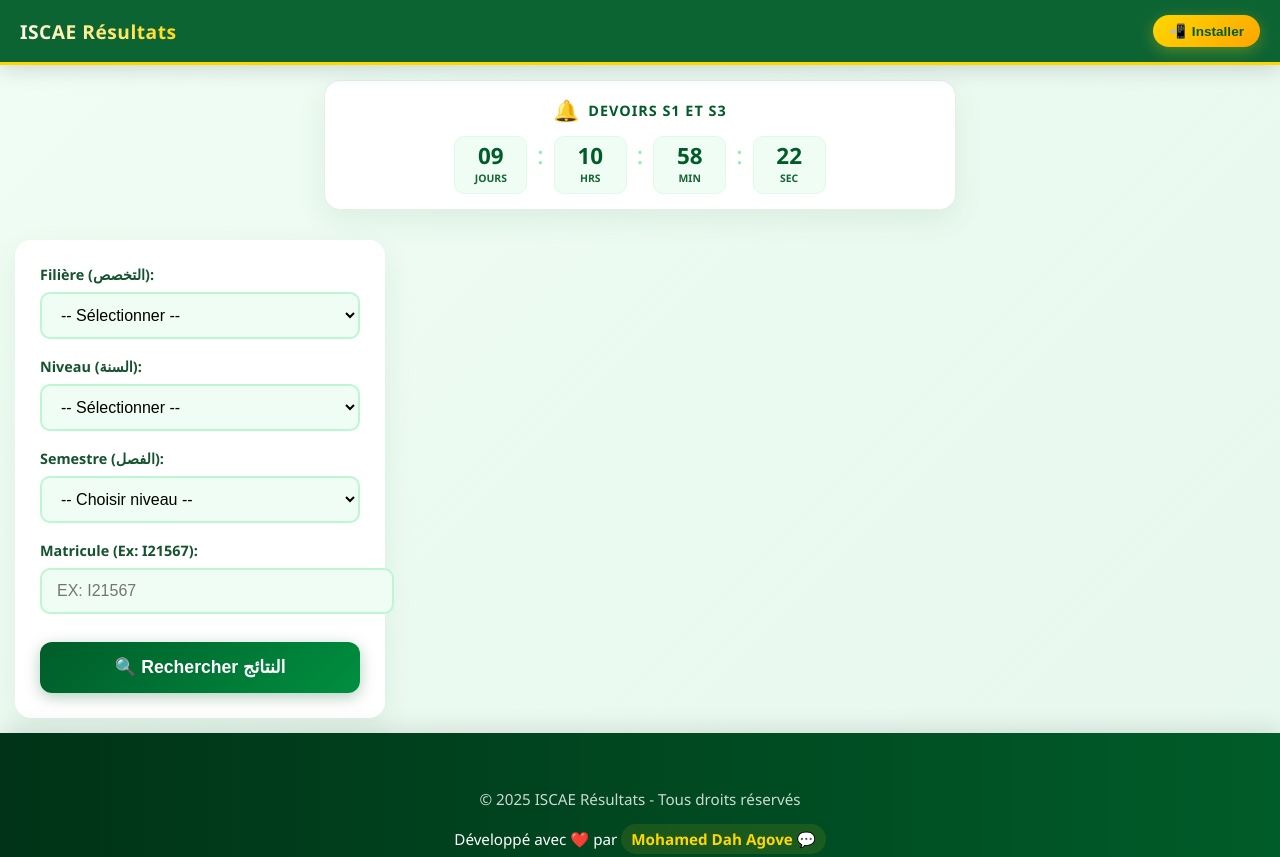
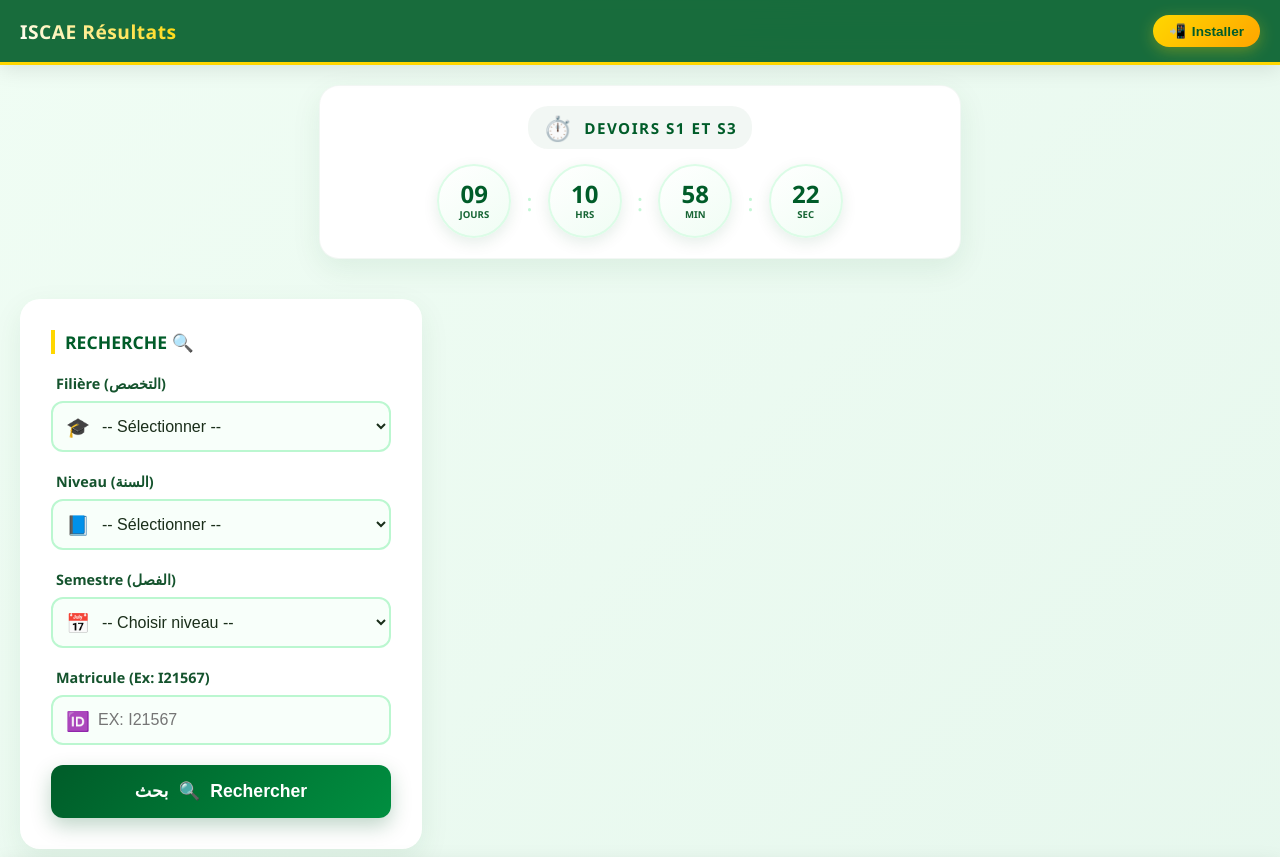
Before and after one commit to agwfmhmd-max/Resultat-ISCAE, a plain HTML site: page index.html in a window 1280 px wide. Shown: the top 857 px of the page. Drawn offline with Linux system fonts and the light colour scheme; a script that the page names is missing.

Commit message:
Add files via upload

```diff
--- a/index.html
+++ b/index.html
@@ -20,14 +20,13 @@
 
     <style>
         :root {
-            /* GREEN THEME VARIABLES 💚 */
             --primary: #005C29;       /* Deep Green */
             --primary-light: #008f40; /* Lighter Green */
             --secondary: #FFD700;     /* Gold */
-            --bg-gradient: linear-gradient(135deg, #f0fdf4 0%, #e6f7ed 100%); /* Very light green tinted bg */
+            --bg-gradient: linear-gradient(135deg, #f0fdf4 0%, #e6f7ed 100%);
             --text: #1a2e1a;
             --card-shadow: 0 10px 30px rgba(0, 92, 41, 0.08);
-            --radius: 16px;
+            --radius: 20px;
         }
 
         body {
@@ -42,13 +41,13 @@
             -webkit-tap-highlight-color: transparent;
         }
 
-        /* Header */
+        /* Modern Header */
         header {
-            background: rgba(0, 92, 41, 0.95); /* Green glass */
-            backdrop-filter: blur(10px);
+            background: rgba(0, 92, 41, 0.9);
+            backdrop-filter: blur(12px);
             color: white;
             padding: 15px 20px;
-            box-shadow: 0 4px 20px rgba(0,0,0,0.15);
+            box-shadow: 0 4px 20px rgba(0,0,0,0.1);
             border-bottom: 3px solid var(--secondary);
             z-index: 1000;
             position: sticky;
@@ -69,7 +68,7 @@
 
         .install-btn {
             background: linear-gradient(135deg, var(--secondary), #FFA500);
-            color: #005C29; /* Green text */
+            color: #005C29;
             border: none;
             padding: 8px 16px;
             border-radius: 50px;
@@ -84,87 +83,139 @@
         }
         .install-btn:active { transform: scale(0.95); }
 
-        /* Countdown */
+        /* --- MODERN COUNTDOWN --- */
         .countdown-container {
             background: white;
-            margin: 15px auto;
+            margin: 20px auto;
             max-width: 95%;
             width: 600px;
             border-radius: var(--radius);
-            padding: 15px;
+            padding: 20px;
             display: flex;
             flex-direction: column;
             align-items: center;
             position: relative;
             box-shadow: var(--card-shadow);
-            border: 1px solid rgba(0, 92, 41, 0.1);
-            animation: slideDown 0.5s ease;
+            border: 1px solid rgba(0, 92, 41, 0.05);
+            animation: slideDown 0.6s cubic-bezier(0.2, 0.8, 0.2, 1);
         }
-        @keyframes slideDown { from { transform: translateY(-20px); opacity: 0; } to { transform: translateY(0); opacity: 1; } }
+        @keyframes slideDown { from { transform: translateY(-30px); opacity: 0; } to { transform: translateY(0); opacity: 1; } }
 
         .countdown-header {
             display: flex;
             align-items: center;
-            gap: 8px;
-            margin-bottom: 12px;
+            gap: 10px;
+            margin-bottom: 15px;
             color: var(--primary);
             font-weight: 800;
-            font-size: 0.9rem;
+            font-size: 0.95rem;
             text-transform: uppercase;
-            letter-spacing: 1px;
+            letter-spacing: 1.5px;
+            background: rgba(0, 92, 41, 0.05);
+            padding: 5px 15px;
+            border-radius: 20px;
         }
 
-        .countdown-timer { display: flex; gap: 10px; direction: ltr; }
-        .time-block { display: flex; flex-direction: column; align-items: center; background: #f0fdf4; padding: 8px; border-radius: 10px; min-width: 55px; border: 1px solid #dcfce7; }
-        .time-value { color: var(--primary); font-size: 1.4rem; font-weight: 800; line-height: 1; }
-        .time-label { font-size: 0.65rem; color: #166534; margin-top: 4px; font-weight: 600; text-transform: uppercase; }
-        .separator { font-size: 1.5rem; color: #86efac; font-weight: 300; margin-top: 2px; }
+        .countdown-timer { display: flex; gap: 15px; direction: ltr; align-items: center; }
 
-        /* Layout */
-        .container { display: flex; flex-grow: 1; max-width: 1400px; margin: 0 auto; width: 100%; padding: 15px; gap: 20px; }
-        .sidebar { width: 320px; background: white; padding: 25px; border-radius: var(--radius); box-shadow: var(--card-shadow); height: fit-content; position: sticky; top: 90px; }
+        .time-block {
+            display: flex;
+            flex-direction: column;
+            align-items: center;
+            justify-content: center;
+            background: linear-gradient(145deg, #ffffff, #f0fdf4);
+            width: 70px;
+            height: 70px;
+            border-radius: 50%;
+            border: 2px solid #dcfce7;
+            box-shadow: 0 5px 15px rgba(0, 92, 41, 0.1);
+            transition: transform 0.3s ease;
+        }
+        .time-block:hover { transform: translateY(-5px); border-color: var(--secondary); }
 
-        .form-group { margin-bottom: 18px; }
-        label { display: block; margin-bottom: 8px; font-weight: 700; color: #14532d; font-size: 0.9rem; }
-        select, input { width: 100%; padding: 12px 15px; border: 2px solid #bbf7d0; border-radius: 10px; font-size: 1rem; background: #f0fdf4; transition: 0.3s; outline: none; }
-        select:focus, input:focus { border-color: var(--primary); background: white; box-shadow: 0 0 0 3px rgba(0, 92, 41, 0.1); }
+        .time-value { color: var(--primary); font-size: 1.5rem; font-weight: 800; line-height: 1; }
+        .time-label { font-size: 0.6rem; color: #166534; margin-top: 2px; font-weight: 700; text-transform: uppercase; }
+        .separator { font-size: 1.5rem; color: #86efac; font-weight: 300; animation: pulse 1s infinite; }
+        @keyframes pulse { 0% { opacity: 0.5; } 50% { opacity: 1; } 100% { opacity: 0.5; } }
 
-        button.search-btn { width: 100%; padding: 15px; background: linear-gradient(135deg, var(--primary), var(--primary-light)); color: white; border: none; border-radius: 12px; cursor: pointer; font-size: 1.1rem; font-weight: bold; margin-top: 10px; box-shadow: 0 4px 15px rgba(0, 92, 41, 0.3); transition: all 0.3s; }
-        button.search-btn:hover { transform: translateY(-2px); box-shadow: 0 6px 20px rgba(0, 92, 41, 0.4); }
+        /* --- LAYOUT & FORM --- */
+        .container { display: flex; flex-grow: 1; max-width: 1400px; margin: 0 auto; width: 100%; padding: 20px; gap: 25px; }
+
+        .sidebar {
+            width: 340px;
+            background: white;
+            padding: 30px;
+            border-radius: var(--radius);
+            box-shadow: var(--card-shadow);
+            height: fit-content;
+            position: sticky;
+            top: 90px;
+            border: 1px solid rgba(255,255,255,0.5);
+        }
+
+        .form-title {
+            font-size: 1.1rem;
+            color: var(--primary);
+            margin-bottom: 20px;
+            font-weight: 800;
+            border-left: 4px solid var(--secondary);
+            padding-left: 10px;
+            text-transform: uppercase;
+        }
+
+        .form-group { margin-bottom: 20px; }
+        label { display: block; margin-bottom: 8px; font-weight: 700; color: #14532d; font-size: 0.9rem; margin-left: 5px; }
+
+        .input-wrapper { position: relative; display: flex; align-items: center; }
+        .input-icon { position: absolute; left: 15px; font-size: 1.2rem; color: var(--primary); z-index: 10; pointer-events: none; }
+
+        select, input {
+            width: 100%;
+            padding: 14px 15px 14px 45px;
+            border: 2px solid #bbf7d0;
+            border-radius: 12px;
+            font-size: 1rem;
+            background: #f8fffa;
+            transition: all 0.3s ease;
+            outline: none;
+            color: var(--text);
+            font-weight: 500;
+        }
+        select:hover, input:hover { border-color: #86efac; }
+        select:focus, input:focus { border-color: var(--primary); background: white; box-shadow: 0 0 0 4px rgba(0, 92, 41, 0.1); }
+
+        button.search-btn {
+            width: 100%;
+            padding: 16px;
+            background: linear-gradient(135deg, var(--primary), var(--primary-light));
+            color: white;
+            border: none;
+            border-radius: 12px;
+            cursor: pointer;
+            font-size: 1.1rem;
+            font-weight: bold;
+            margin-top: 10px;
+            box-shadow: 0 8px 20px rgba(0, 92, 41, 0.25);
+            transition: all 0.3s;
+            display: flex;
+            align-items: center;
+            justify-content: center;
+            gap: 10px;
+        }
+        button.search-btn:hover { transform: translateY(-2px); box-shadow: 0 10px 25px rgba(0, 92, 41, 0.35); }
+        button.search-btn:active { transform: scale(0.98); }
 
         .main-content { flex-grow: 1; display: flex; flex-direction: column; align-items: center; }
 
-        /* Transcript Card */
-        .transcript-card { background: white; width: 100%; max-width: 850px; padding: 30px; box-shadow: var(--card-shadow); border-radius: var(--radius); display: none; position: relative; animation: popIn 0.5s cubic-bezier(0.165, 0.84, 0.44, 1); z-index: 10; }
+        .transcript-card { background: white; width: 100%; max-width: 850px; padding: 30px; box-shadow: var(--card-shadow); border-radius: var(--radius); display: none; position: relative; animation: popIn 0.5s cubic-bezier(0.165, 0.84, 0.44, 1); z-index: 10; border-top: 6px solid var(--primary); }
 
         .student-header { display: flex; justify-content: space-between; border-bottom: 2px solid #f0fdf4; padding-bottom: 20px; margin-bottom: 25px; flex-wrap: wrap; gap: 15px; }
         .student-info h2 { margin: 0; color: var(--primary); font-size: 1.6rem; font-weight: 800; }
         .matricule-badge { background: #dcfce7; color: #14532d; padding: 5px 12px; border-radius: 6px; font-size: 0.9rem; font-weight: 600; display: inline-block; margin-top: 5px; }
 
-        /* MOVING NOTE STYLES */
-        .ticker-wrap {
-            overflow: hidden;
-            background-color: #fffbeb;
-            border: 1px solid #fcd34d;
-            border-radius: 8px;
-            padding: 12px 0;
-            margin-bottom: 20px;
-            white-space: nowrap;
-            width: 100%;
-            box-sizing: border-box;
-            color: #92400e;
-        }
-        .ticker-content {
-            display: inline-block;
-            padding-left: 100%;
-            animation: ticker 20s linear infinite;
-            font-weight: 700;
-            font-size: 0.95rem;
-        }
-        @keyframes ticker {
-            0% { transform: translate3d(0, 0, 0); }
-            100% { transform: translate3d(-100%, 0, 0); }
-        }
+        .ticker-wrap { overflow: hidden; background-color: #fffbeb; border: 1px solid #fcd34d; border-radius: 8px; padding: 12px 0; margin-bottom: 20px; white-space: nowrap; width: 100%; box-sizing: border-box; color: #92400e; }
+        .ticker-content { display: inline-block; padding-left: 100%; animation: ticker 25s linear infinite; font-weight: 700; font-size: 0.95rem; }
+        @keyframes ticker { to { transform: translate3d(-100%, 0, 0); } }
 
         .table-wrapper { overflow-x: auto; border-radius: 12px; border: 1px solid #dcfce7; box-shadow: 0 2px 10px rgba(0,0,0,0.02); }
         .transcript-table { width: 100%; border-collapse: collapse; min-width: 600px; }
@@ -189,21 +240,11 @@
         .palmares-table td { padding: 10px; border-bottom: 1px solid #dcfce7; }
         .rank-medal { font-size: 1.2rem; margin-right: 5px; }
 
-        /* Footer */
-        footer {
-            margin-top: auto;
-            background: linear-gradient(to right, #003317, #005C29); /* Dark Green Gradient */
-            color: white;
-            text-align: center;
-            padding: 40px 20px;
-            font-size: 0.95rem;
-            position: relative;
-            box-shadow: 0 -5px 20px rgba(0,0,0,0.1);
-        }
+        footer { margin-top: auto; background: linear-gradient(to right, #003317, #005C29); color: white; text-align: center; padding: 40px 20px; font-size: 0.95rem; position: relative; box-shadow: 0 -5px 20px rgba(0,0,0,0.1); }
         .dev-link { color: var(--secondary); text-decoration: none; font-weight: 800; display: inline-flex; align-items: center; gap: 5px; padding: 5px 10px; border-radius: 20px; background: rgba(255, 215, 0, 0.1); transition: all 0.3s ease; }
         .dev-link:hover { background: var(--secondary); color: #005C29; transform: scale(1.05); }
 
-        /* Celebration */
+        /* Celebration & Animations */
         .confetti-flower { position: fixed; top: -50px; z-index: 9999; pointer-events: none; animation: fallDown linear forwards; font-size: 25px; }
         .confetti-heart { position: fixed; bottom: -50px; z-index: 9999; pointer-events: none; animation: riseUp linear forwards; font-size: 25px; }
 
@@ -217,7 +258,7 @@
             100% { transform: translateY(-110vh) scale(1) translateX(20px); opacity: 0; }
         }
 
-        .congrats-popup { position: fixed; top: 50%; left: 50%; transform: translate(-50%, -50%) scale(0); background: rgba(255, 255, 255, 0.95); backdrop-filter: blur(10px); padding: 30px 50px; border-radius: 30px; box-shadow: 0 20px 60px rgba(0,0,0,0.3); border: 4px solid var(--secondary); z-index: 10000; text-align: center; display: none; width: 80%; max-width: 400px; }
+        .congrats-popup { position: fixed; top: 50%; left: 50%; transform: translate(-50%, -50%) scale(0); background: rgba(255, 255, 255, 0.98); backdrop-filter: blur(10px); padding: 30px 40px; border-radius: 30px; box-shadow: 0 20px 60px rgba(0,0,0,0.3); border: 4px solid var(--secondary); z-index: 10000; text-align: center; display: none; width: 85%; max-width: 420px; }
         @keyframes popIn { 0% { opacity: 0; transform: scale(0.9); } 100% { opacity: 1; transform: scale(1); } }
 
         @media (max-width: 900px) {
@@ -225,7 +266,9 @@
             .sidebar { width: 100%; position: static; box-sizing: border-box; }
             .main-content { padding: 5px; }
             .sem-summary { grid-template-columns: 1fr; }
-            .countdown-container { width: 100%; padding: 10px; }
+            .countdown-container { width: 100%; padding: 15px; }
+            .time-block { width: 55px; height: 55px; }
+            .time-value { font-size: 1.1rem; }
         }
 
         @media print {
@@ -255,7 +298,7 @@
 
 <div id="countdown-wrapper" class="countdown-container" style="display:none;">
     <div class="countdown-header">
-        <span style="font-size:1.3rem;">🔔</span>
+        <span style="font-size:1.5rem;">⏱️</span>
         <span id="event-name">CHARGEMENT...</span>
     </div>
     <div class="countdown-timer">
@@ -271,9 +314,13 @@
 
 <div class="container">
     <aside class="sidebar">
+        <div class="form-title">Recherche 🔍</div>
         <form id="searchForm">
+
             <div class="form-group">
-                <label>Filière (التخصص):</label>
+                <label>Filière (التخصص)</label>
+                <div class="input-wrapper">
+                    <span class="input-icon">🎓</span>
                     <select id="major" required>
                         <option value="">-- Sélectionner --</option>
                         <option value="ba">Banques Assurances (BA)</option>
@@ -288,8 +335,12 @@
                         <option value="rt">Réseaux Télécom (RT)</option>
                     </select>
                 </div>
+            </div>
+
             <div class="form-group">
-                <label>Niveau (السنة):</label>
+                <label>Niveau (السنة)</label>
+                <div class="input-wrapper">
+                    <span class="input-icon">📘</span>
                     <select id="level" onchange="updateSemesters()" required>
                         <option value="">-- Sélectionner --</option>
                         <option value="l1">Licence 1 (L1)</option>
@@ -297,17 +348,29 @@
                         <option value="l3">Licence 3 (L3)</option>
                     </select>
                 </div>
+            </div>
+
             <div class="form-group">
-                <label>Semestre (الفصل):</label>
+                <label>Semestre (الفصل)</label>
+                <div class="input-wrapper">
+                    <span class="input-icon">📅</span>
                     <select id="semester" required>
                         <option value="">-- Choisir niveau --</option>
                     </select>
                 </div>
+            </div>
+
             <div class="form-group">
-                <label>Matricule (Ex: I21567):</label>
+                <label>Matricule (Ex: I21567)</label>
+                <div class="input-wrapper">
+                    <span class="input-icon">🆔</span>
                     <input type="text" id="studentId" placeholder="Ex: I21567" required style="text-transform: uppercase;">
                 </div>
-            <button type="submit" class="search-btn">🔍 Rechercher النتائج</button>
+            </div>
+
+            <button type="submit" class="search-btn">
+                <span>بحث</span> 🔍 <span>Rechercher</span>
+            </button>
         </form>
     </aside>
 
@@ -316,8 +379,8 @@
         <div id="error-msg" class="alert"></div>
 
         <div id="congrats-banner" class="congrats-popup">
-            <h2 style="font-size:2rem; margin-bottom:10px;">🎉 Félicitations ! 💐</h2>
-            <p style="margin:5px 0; color:#555; font-size:1.1rem;">Semestre Validé avec succès</p>
+            <h2 style="font-size:2rem; margin-bottom:10px; color:var(--primary);">🎉 ألف مبروك ! 💐</h2>
+            <h3 style="margin:5px 0; color:#166534; font-size:1.5rem;">Semestre Validé ✅</h3>
         </div>
 
         <div id="transcript-view" class="transcript-card">
```
Lines whose indentation alone changed are shown as unchanged.
